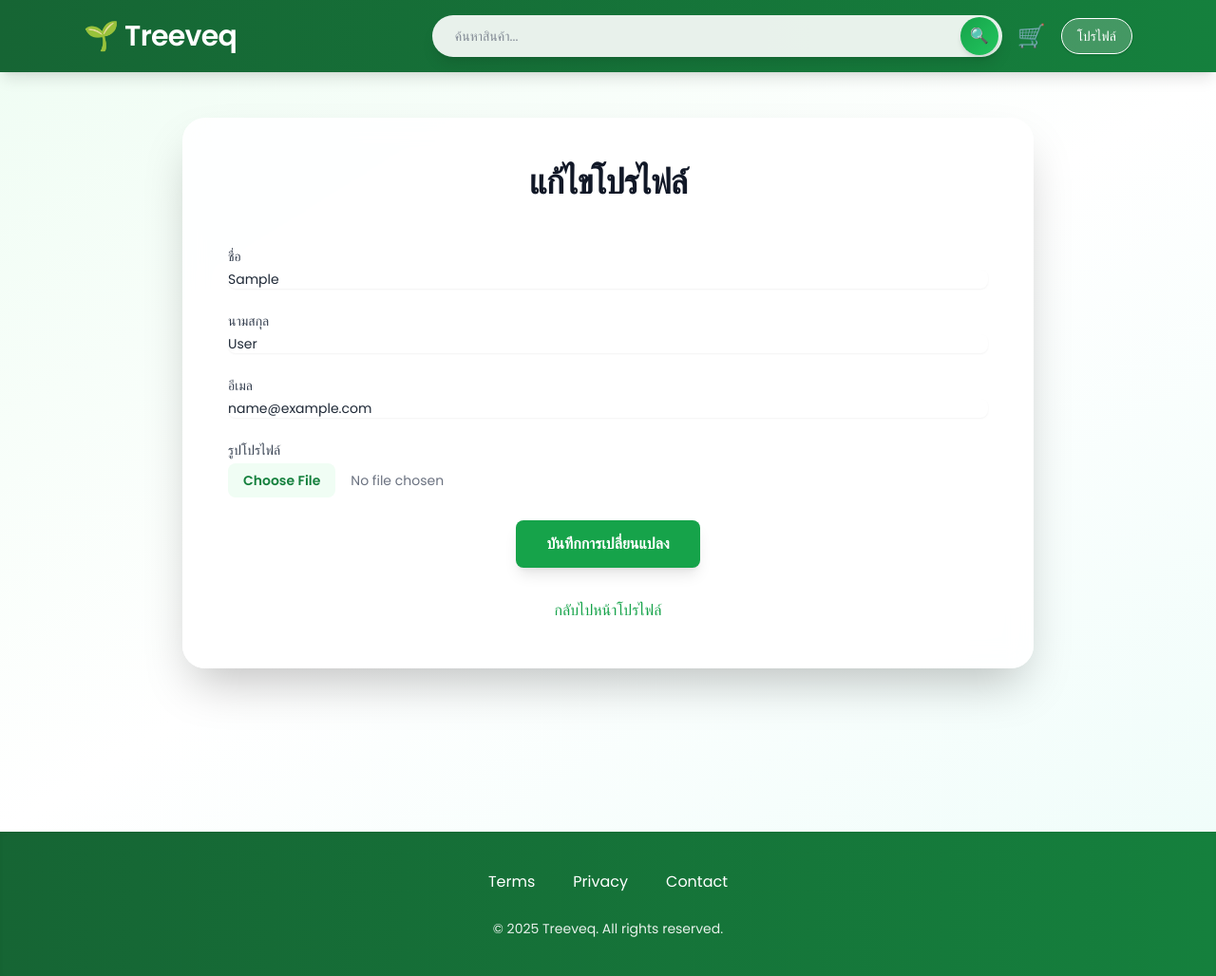
After one commit to Nantakxrn007/dsi202, a Django app: page /profile/edit/ in a window 1280 px wide. The commit adds this page. Shown: the whole page at 95% size. Run offline with Django 4.2, Linux system fonts and the light colour scheme; the visitor is signed in with stand-in values (Sample User, id 1); data comes from the database, SQL or seed files in the repository; some libraries are stand-ins or nearby versions.

Commit message:
profile success

```diff
--- a/shopapp/models.py
+++ b/shopapp/models.py
@@ -1,5 +1,6 @@
 # shopapp/models.py
 from django.db import models
+from django.contrib.auth.models import User
 
 class Product(models.Model):
     # Define category choices
@@ -42,3 +43,17 @@ class SaleInformation(models.Model):
 
     def __str__(self):
         return f"Sale Info for {self.product.name} (ID: {self.id})"
+
+
+
+
+class Profile(models.Model):
+    user = models.OneToOneField(User, on_delete=models.CASCADE, related_name='profile')
+    profile_picture = models.ImageField(upload_to='profile_pics/', blank=True, null=True)
+
+    class Meta:
+        verbose_name = 'Profile'
+        verbose_name_plural = 'Profiles'
+
+    def __str__(self):
+        return f"Profile of {self.user.username}"
--- /dev/null
+++ b/shopapp/templates/edit_profile.html
@@ -0,0 +1,67 @@
+{% extends 'base.html' %}
+{% load static %}
+
+{% block title %}แก้ไขโปรไฟล์{% endblock %}
+
+{% block content %}
+<div class="min-h-screen bg-gradient-to-br from-green-50 via-white to-teal-50 py-12 px-4 sm:px-6 lg:px-8">
+  <div class="max-w-4xl mx-auto">
+    <div class="bg-white/90 backdrop-blur-md rounded-3xl shadow-2xl p-8 md:p-12">
+      <h2 class="text-4xl font-extrabold text-center text-gray-900 mb-12 tracking-tight">
+        แก้ไขโปรไฟล์
+      </h2>
+
+      <!-- Profile Edit Form -->
+      <form method="post" enctype="multipart/form-data" class="space-y-6">
+        {% csrf_token %}
+        <!-- First Name -->
+        <div>
+          <label for="first_name" class="block text-sm font-medium text-gray-700">ชื่อ</label>
+          <input type="text" name="first_name" id="first_name" value="{{ user.first_name }}"
+                 class="mt-1 block w-full rounded-lg border-gray-300 shadow-sm focus:border-green-500 focus:ring-green-500 sm:text-sm">
+        </div>
+        <!-- Last Name -->
+        <div>
+          <label for="last_name" class="block text-sm font-medium text-gray-700">นามสกุล</label>
+          <input type="text" name="last_name" id="last_name" value="{{ user.last_name }}"
+                 class="mt-1 block w-full rounded-lg border-gray-300 shadow-sm focus:border-green-500 focus:ring-green-500 sm:text-sm">
+        </div>
+        <!-- Email -->
+        <div>
+          <label for="email" class="block text-sm font-medium text-gray-700">อีเมล</label>
+          <input type="email" name="email" id="email" value="{{ user.email }}"
+                 class="mt-1 block w-full rounded-lg border-gray-300 shadow-sm focus:border-green-500 focus:ring-green-500 sm:text-sm">
+        </div>
+        <!-- Profile Picture -->
+        <div>
+          <label for="profile_picture" class="block text-sm font-medium text-gray-700">รูปโปรไฟล์</label>
+          <input type="file" name="profile_picture" id="profile_picture" accept="image/*"
+                 class="mt-1 block w-full text-sm text-gray-500 file:mr-4 file:py-2 file:px-4 file:rounded-lg file:border-0 file:text-sm file:font-semibold file:bg-green-50 file:text-green-700 hover:file:bg-green-100">
+          {% if user.profile.profile_picture %}
+          <div class="mt-4">
+            <p class="text-sm text-gray-600">รูปโปรไฟล์ปัจจุบัน:</p>
+            <img src="{{ user.profile.profile_picture.url }}" alt="Profile Picture" class="mt-2 w-32 h-32 rounded-full object-cover">
+          </div>
+          {% endif %}
+        </div>
+
+        <!-- Submit Button -->
+        <div class="text-center">
+          <button type="submit"
+                  class="bg-green-600 hover:bg-green-700 text-white font-bold py-3 px-8 rounded-lg shadow-lg transition-all duration-200">
+            บันทึกการเปลี่ยนแปลง
+          </button>
+        </div>
+      </form>
+
+      <!-- Actions -->
+      <div class="mt-8 text-center">
+        <a href="{% url 'profile' %}"
+           class="inline-block text-green-600 hover:text-green-700 font-medium">
+          กลับไปหน้าโปรไฟล์
+        </a>
+      </div>
+    </div>
+  </div>
+</div>
+{% endblock %}
--- a/shopapp/templates/user_profile.html
+++ b/shopapp/templates/user_profile.html
@@ -9,12 +9,16 @@
     <div class="bg-white/90 backdrop-blur-md rounded-3xl shadow-2xl p-8 md:p-12">
       <div class="flex flex-col sm:flex-row items-center sm:items-start space-y-6 sm:space-y-0 sm:space-x-6">
         <div class="w-20 h-20 rounded-full bg-gray-200 flex items-center justify-center text-2xl font-bold text-gray-600">
+          {% if user.profile.profile_picture %}
+          <img src="{{ user.profile.profile_picture.url }}" alt="Profile Picture" class="w-full h-full rounded-full object-cover">
+          {% else %}
           {{ user.first_name|default:"U"|slice:":1" }}{{ user.last_name|default:"P"|slice:":1" }}
+          {% endif %}
         </div>
         <div class="text-center sm:text-left">
           <h2 class="text-2xl font-bold text-gray-800">{{ user.get_full_name|default:user.username }}</h2>
           <p class="text-gray-600">{{ user.email }}</p>
-          <a href="#" class="text-sm text-blue-600 hover:underline">แก้ไขโปรไฟล์</a>
+          <a href="{% url 'edit_profile' %}" class="text-sm text-blue-600 hover:underline">แก้ไขโปรไฟล์</a>
           <form action="{% url 'logout' %}" method="post" class="mt-4">
             {% csrf_token %}
             <button type="submit"
--- a/shopapp/urls.py
+++ b/shopapp/urls.py
@@ -18,5 +18,7 @@ urlpatterns = [
         path('password_reset/done/', auth_views.PasswordResetDoneView.as_view(template_name='password_reset_done.html'), name='password_reset_done'),
         path('reset/<uidb64>/<token>/', auth_views.PasswordResetConfirmView.as_view(template_name='password_reset_confirm.html'), name='password_reset_confirm'),
         path('reset/done/', auth_views.PasswordResetCompleteView.as_view(template_name='password_reset_complete.html'), name='password_reset_complete'),
+        path('profile/', views.user_profile, name='profile'),
+        path('profile/edit/', views.edit_profile, name='edit_profile'),
 
     ]
--- a/shopapp/views.py
+++ b/shopapp/views.py
@@ -10,6 +10,8 @@ from .forms import CustomUserCreationForm
 from django.views.decorators.csrf import csrf_exempt
 from cart.views import get_cart
 from order.models import Order
+from django.contrib import messages
+from .models import Profile
 
 class HomePageView(ListView):
     model = Product
@@ -67,9 +69,10 @@ def signup_view(request):
         form = CustomUserCreationForm()
 
     return render(request, 'signup.html', {'form': form})
+
+
 @login_required
 def user_profile(request):
-    # Fetch order counts for summary
     unpaid_count = Order.objects.filter(
         user=request.user, status='PENDING', payment_status='PENDING'
     ).count()
@@ -86,3 +89,25 @@ def user_profile(request):
         'shipping_count': shipping_count,
         'delivered_count': delivered_count
     })
+
+
+@login_required
+def edit_profile(request):
+    profile, created = Profile.objects.get_or_create(user=request.user)
+
+    if request.method == 'POST':
+        request.user.first_name = request.POST.get('first_name', request.user.first_name)
+        request.user.last_name = request.POST.get('last_name', request.user.last_name)
+        request.user.email = request.POST.get('email', request.user.email)
+        request.user.save()
+
+        if 'profile_picture' in request.FILES:
+            profile.profile_picture = request.FILES['profile_picture']
+            profile.save()
+
+        messages.success(request, "บันทึกการเปลี่ยนแปลงโปรไฟล์เรียบร้อยแล้ว")
+        return redirect('profile')
+
+    return render(request, 'edit_profile.html', {
+        'user': request.user
+    })
```
Also changed, not shown: shopapp/admin.py (+7 -1 lines), media/profile_pics/ChatGPT_Image_Apr_5_2025_04_11_53_PM.png (added), media/profile_pics/ChatGPT_Image_Apr_5_2025_04_11_53_PM_k1lUdil.png (added), shopapp/migrations/0005_profile.py (added).
